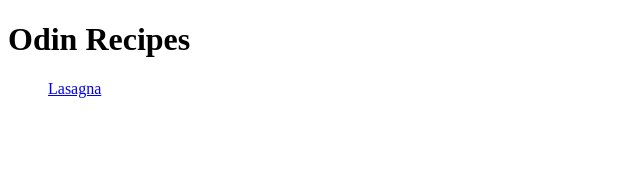
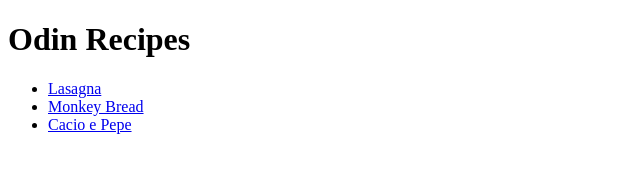
Before and after one commit to Jesszard/odin-recipes, a plain HTML site: page index.html in a window 1280 px wide. Shown: the whole page, without its empty margins (0-640 px from the left). Drawn offline with Linux system fonts and the light colour scheme.

Commit message:
Created Cacio e pepe page and linked it on the main screen

```diff
--- a/index.html
+++ b/index.html
@@ -8,8 +8,9 @@
 <body>
     <h1>Odin Recipes</h1>
     <ul>
-    <a href="./recipes/lasagna.html">Lasagna</a>
-
+    <li><a href="./recipes/lasagna.html">Lasagna</a></li>
+    <li> <a href="./recipes/MonkeyBread.html">Monkey Bread</a></li>
+    <li><a href="./recipes/Cacio.html">Cacio e Pepe</a> </li>
     </ul>
 </body>
 </html>
```
Also changed, not shown: recipes/Cacio.html (added, +11 -0 lines).
